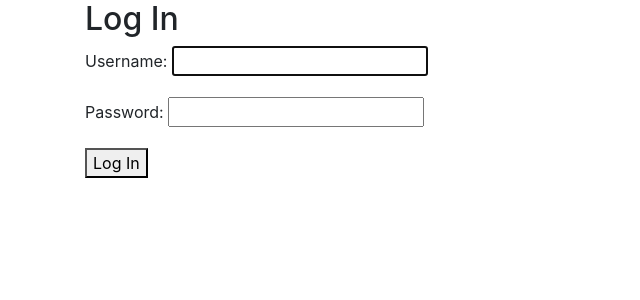
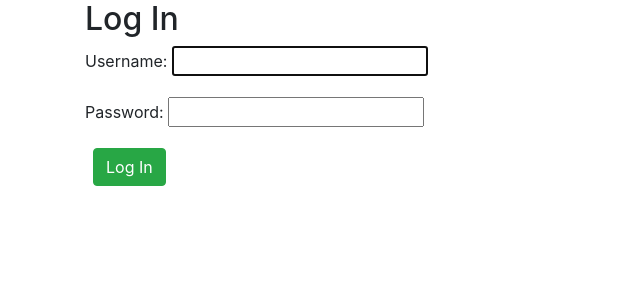
Before and after one commit to aliraza7926/Learning_Django_NewsPaper, a Django app: page /users/login/ in a window 1280 px wide. Shown: the part 56-356 px from the top of the page, without its empty margins (0-640 px from the left). Run offline with Django 3.2, Linux system fonts and the light colour scheme; some libraries are stand-ins or nearby versions.

Commit message:
add some css to login button

```diff
--- a/templates/registration/login.html
+++ b/templates/registration/login.html
@@ -6,6 +6,6 @@
 <h2>Log In</h2>
 <form action="" method="post">{% csrf_token %}
     {{form.as_p}}
-    <button type="submit">Log In</button>
+    <button class="btn btn-success ml-2" type="submit">Log In</button>
 </form>
 {% endblock content %}
```
